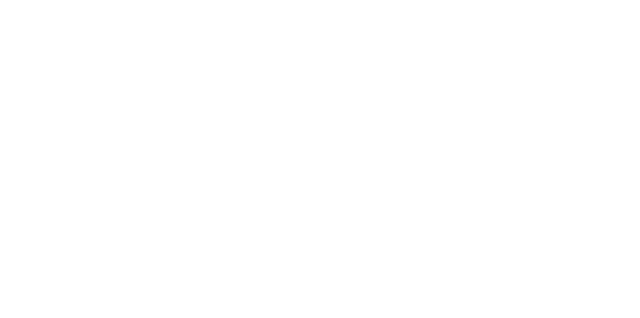
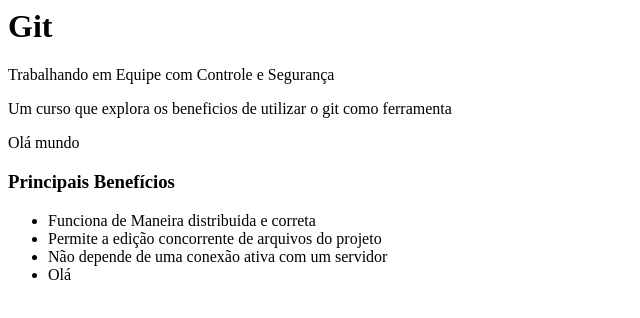
Before and after one commit to ThiagoGomesOliveira/curso-git, a plain HTML site: page index.html in a window 1280 px wide. Shown: the whole page, without its empty margins (0-640 px from the left). Drawn offline with Linux system fonts and the light colour scheme.

Commit message:
Testando Comit

```diff
--- a/index.html
+++ b/index.html
@@ -2,5 +2,19 @@
 	<head>
 	</head>
 	<body>
+		<h1>Git</h1>
+		<h>Trabalhando em Equipe com Controle e Segurança</h>
+		<p>Um curso que explora os beneficios de utilizar o git como ferramenta</p>
+		<p>Olá mundo</p>
+		<h3>Principais Benefícios</h3>
+
+		<ul>
+		  <li>Funciona de Maneira distribuida e correta</li>
+		  <li>Permite a edição concorrente de arquivos do projeto</li>
+		  <li>Não depende de uma conexão ativa com um servidor</li>
+		 <li>Olá</li>
+		</ul>
+
+
 	</body>
 </html>
```
